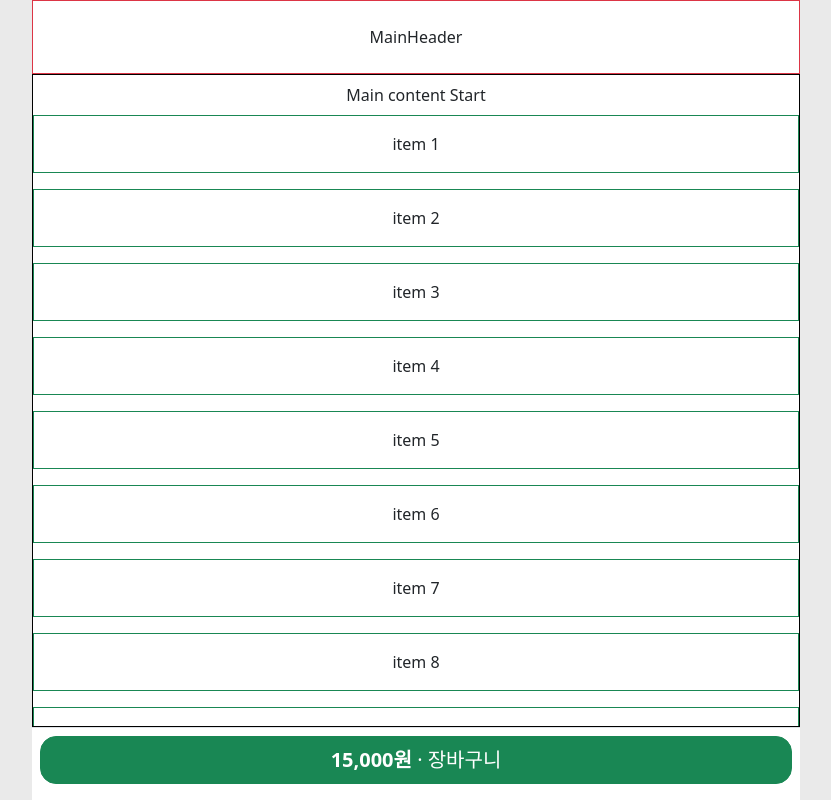
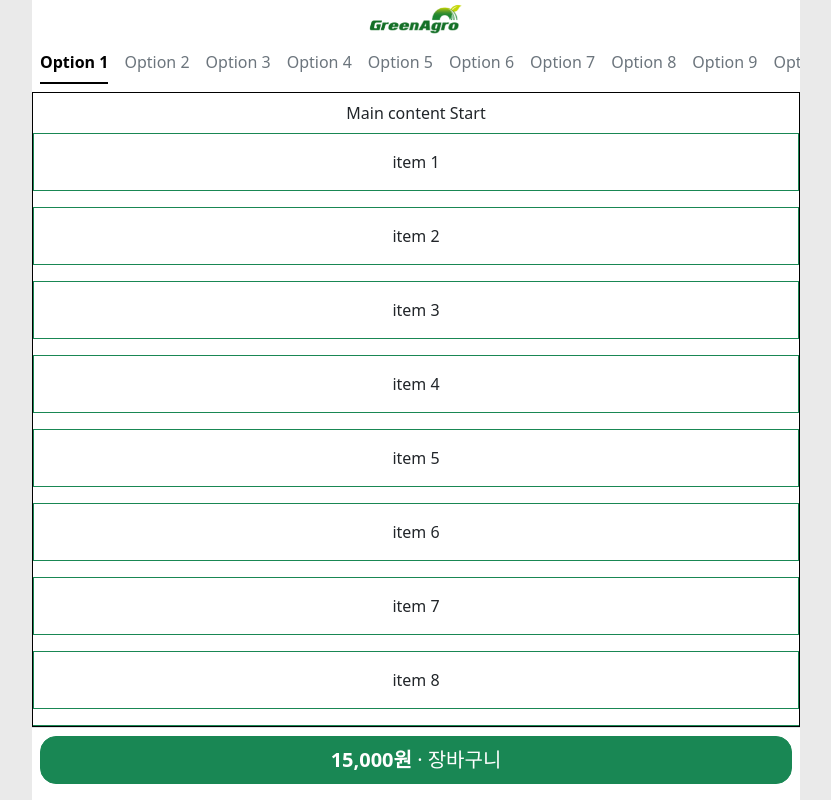
Before and after one commit to jihyuuk/Mojong-V2-Client, a React (Create React App) app: page / in a window 1280 px wide. Shown: the whole page, without its empty margins (224-1055 px from the left). Built offline with nearby package versions, Linux system fonts and the light colour scheme.

Commit message:
Style : 메인페이지 헤더 디자인 구현

```diff
--- a/src/App.css
+++ b/src/App.css
@@ -6,3 +6,12 @@
     margin: auto;
     background-color: white;
   }
+
+
+  /* 카테고리 폰트 색상 */
+  .custom-nav-link {
+    color: #6c757d; /* 기본색상 */
+  }
+  .custom-nav-link.active {
+    color: #007bff; /* 활성화된 탭은 파란색으로 변경 */
+  }
--- a/src/App.js
+++ b/src/App.js
@@ -1,5 +1,5 @@
+import 'bootstrap/dist/css/bootstrap.min.css';
 import './App.css';
-import 'bootstrap/dist/css/bootstrap.min.css';
 import MainPage from './pages/MainPage';
 
 function App() {
--- a/src/pages/MainPage.js
+++ b/src/pages/MainPage.js
@@ -1,12 +1,30 @@
-import { Button } from 'react-bootstrap';
+import { Button, Nav } from 'react-bootstrap';
 import React from 'react';
 
 function MainPage() {
     return (
         // 메인페이지
         <div className="MainPage d-flex flex-column h-100 text-center">
+
             {/* 헤더 */}
-            <div className='MainHeader border border-danger p-4'>MainHeader</div>
+            <div>
+
+                {/* 로고 */}
+                <div className='pt-1'>
+                    <img src="/로고2.png" alt="그린아그로 로고"  style={{maxWidth:"100px"}}/>
+                </div>
+
+                {/* 카테고리 */}
+                <div className='overflow-auto p-2'>
+                    <Nav variant="underline" className="d-flex flex-nowrap text-nowrap" defaultActiveKey="link-1">
+                        {Array.from({ length: 10 }, (_, i) => i + 1).map((num) => (
+                            <Nav.Item key={num}>
+                                <Nav.Link className='custom-nav-link' eventKey={`link-${num}`}>Option {num}</Nav.Link>
+                            </Nav.Item>
+                        ))}
+                    </Nav>
+                </div>
+            </div>
 
             {/* 콘텐츠 */}
             <div className='MainContent border border-black flex-grow-1 overflow-y-auto'>
@@ -25,7 +43,7 @@ function MainPage() {
             </div>
 
             {/* 푸터 */}
-            <div className="text-center p-2 pb-3 border-top">
+            <div className="p-2 pb-3 border-top">
                 <Button variant="success" className="w-100 fs-5 fw-semibold p-2 rounded-4">
                     15,000원 <span className='fw-medium'>· 장바구니</span>
                 </Button>
```
Also changed, not shown: public/로고2.png (added).
